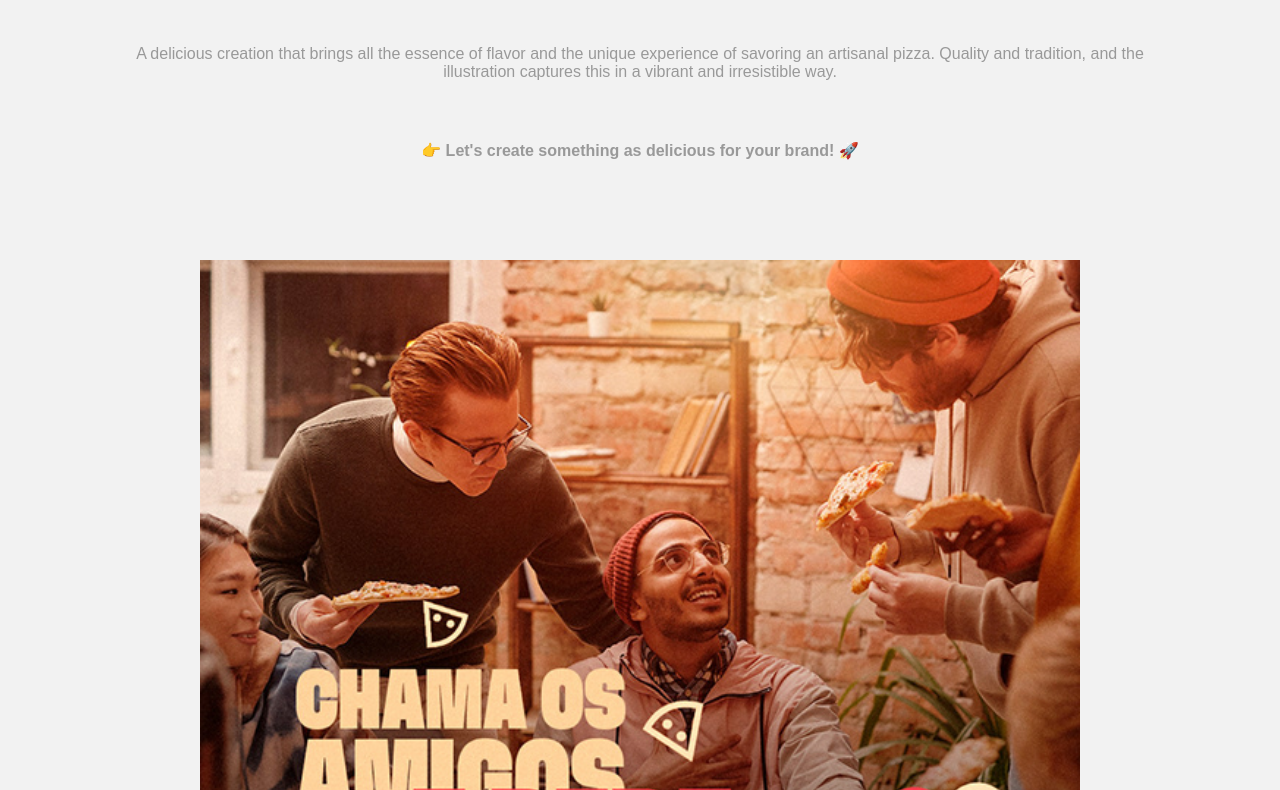
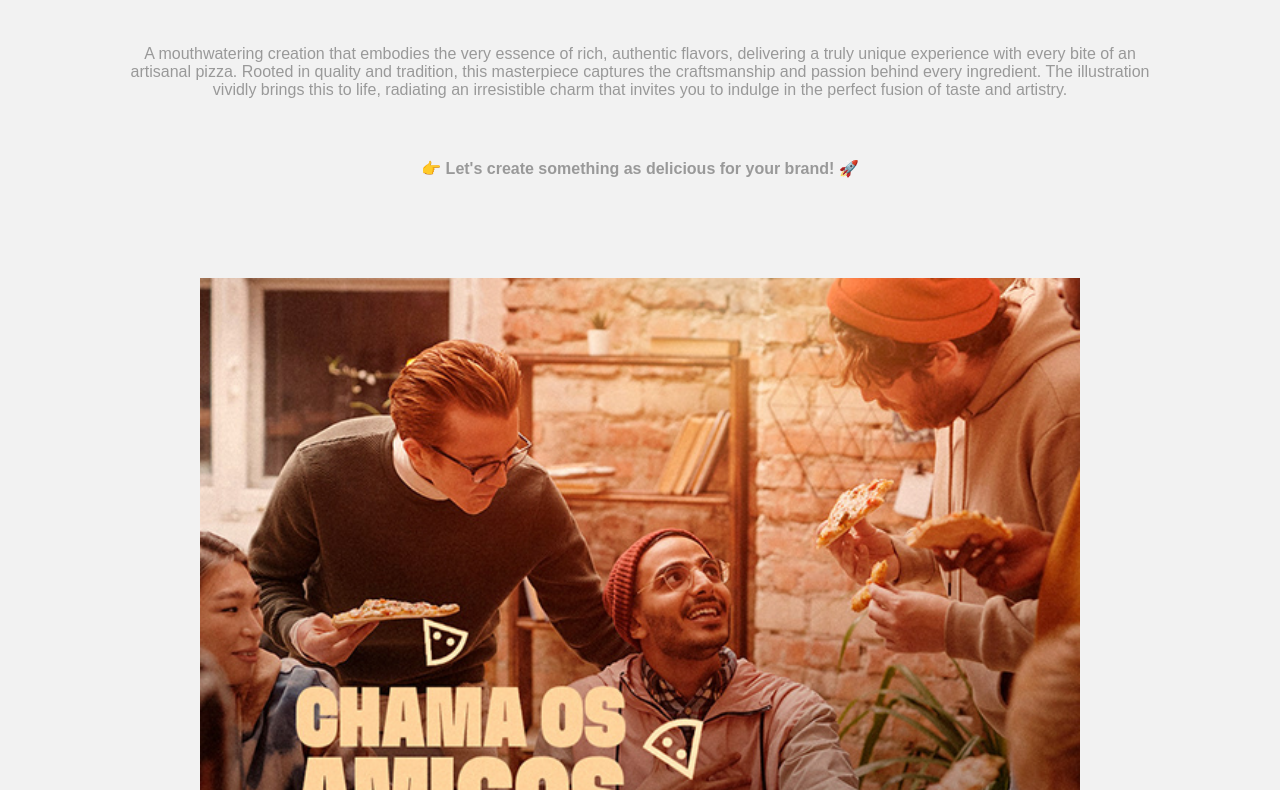
Before and after one commit to antonimatheus/Design-Portfolio, a plain HTML site: page works/komboné.html in a window 1280 px wide. Shown: the part 195-985 px from the top of the page. Drawn offline with Linux system fonts and the light colour scheme.

Commit message:
improved text pizzaria

```diff
--- a/works/komboné.html
+++ b/works/komboné.html
@@ -44,7 +44,7 @@
     </h3>
 
     <p>
-        A delicious creation that brings all the essence of flavor and the unique experience of savoring an artisanal pizza. Quality and tradition, and the illustration captures this in a vibrant and irresistible way.
+        A mouthwatering creation that embodies the very essence of rich, authentic flavors, delivering a truly unique experience with every bite of an artisanal pizza. Rooted in quality and tradition, this masterpiece captures the craftsmanship and passion behind every ingredient. The illustration vividly brings this to life, radiating an irresistible charm that invites you to indulge in the perfect fusion of taste and artistry.
     </p>
 
     <p>
```
